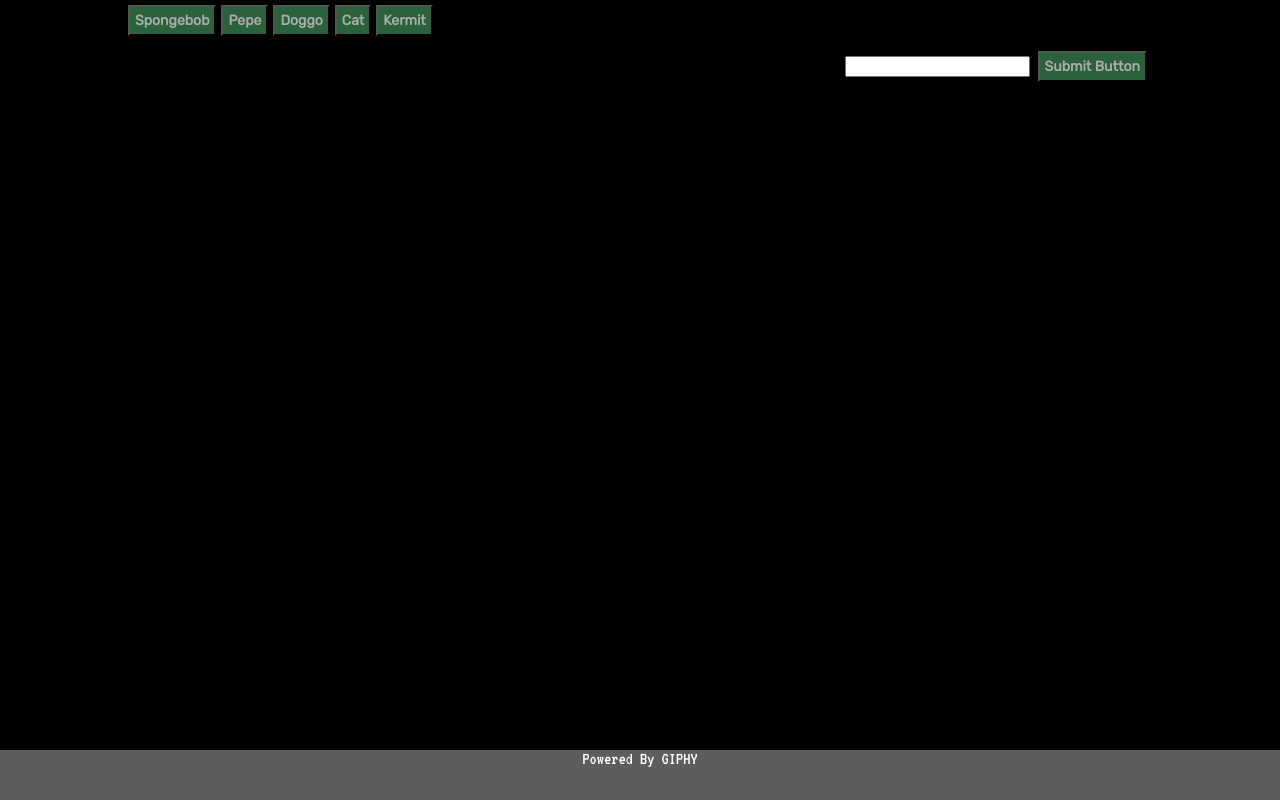
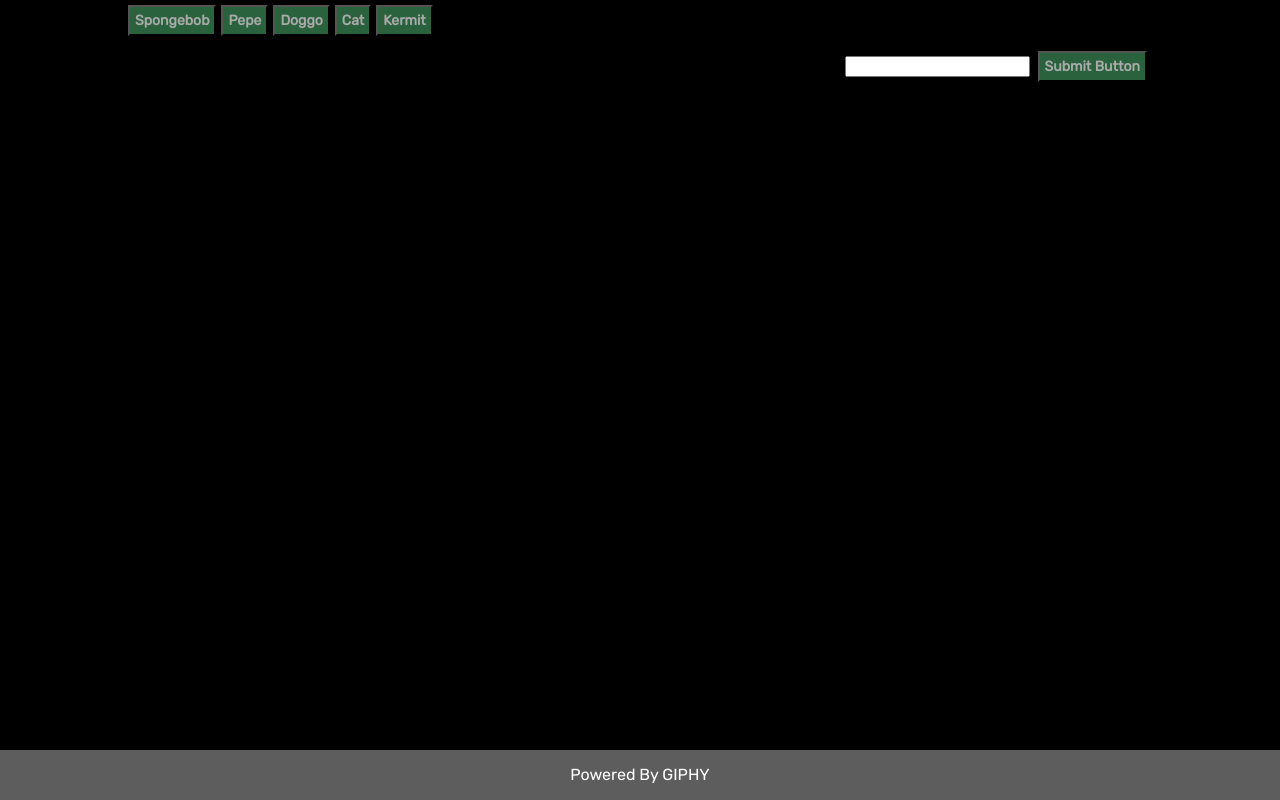
Before and after one commit to Squatch89/GIPHY-Site, a plain HTML site: page index.html in a window 1280 px wide. Drawn offline with nearby package versions, Linux system fonts and the light colour scheme.

Commit message:
continuation of css layout

```diff
--- a/assets/css/style.css
+++ b/assets/css/style.css
@@ -22,9 +22,11 @@ button:hover {
 
 p {
     color: #aaaaaa;
+    margin-bottom: 5px;
 }
 
 footer {
+    font-family: 'Rubik', sans-serif;
     position: fixed;
     bottom: 0;
     left: 0;
@@ -34,6 +36,7 @@ footer {
     z-index: 10;
     text-align: center;
     color: white;
+    font-size: 16px;
 }
 
 .container {
@@ -66,3 +69,8 @@ footer {
     float: right;
     margin-top: 10px;
 }
+
+#footer-p {
+    margin-top: 17px;
+    color: white;
+}
--- a/index.html
+++ b/index.html
@@ -24,7 +24,9 @@
     <span id="gifs" class="gif-container"></span>
 </div>
 
-<footer>Powered By GIPHY</footer>
+<footer>
+    <p id="footer-p">Powered By GIPHY</p>
+</footer>
 
 <script src="assets/javascript/app.js"></script>
 </body>
```
